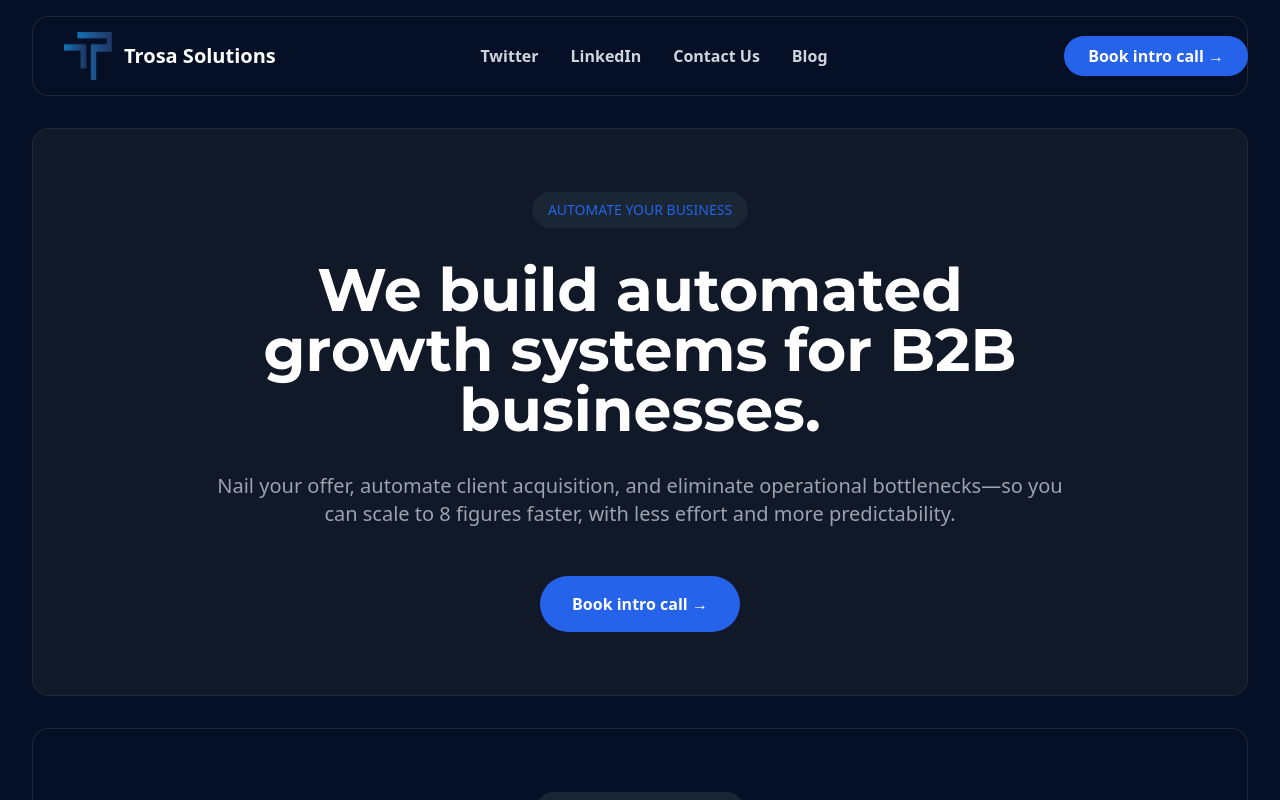
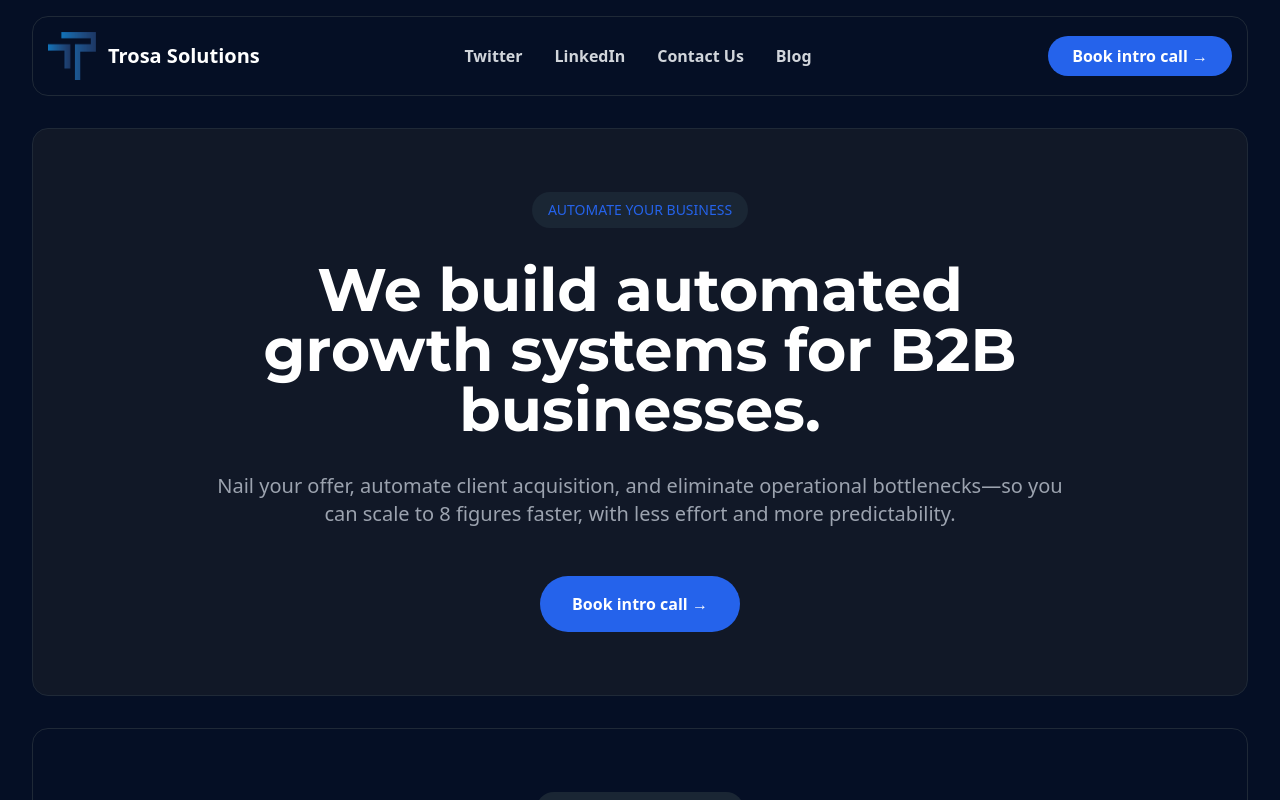
Before and after one commit to Xenttin/websitev2, a React (Vite) app: page / in a window 1280 px wide. Shown: the top 800 px of the page. Built offline with nearby package versions, Linux system fonts and the light colour scheme.

Commit message:
Update Home.tsx
Added mr-4 to button on nav and and ml-4 to trosa logo

```diff
--- a/src/pages/Home.tsx
+++ b/src/pages/Home.tsx
@@ -90,7 +90,7 @@ function Home() {
         <div className="absolute inset-x-8 inset-y-4 bg-[#050f25] border border-gray-800 rounded-2xl pointer-events-none"></div>
         <div className="relative max-w-[1400px] mx-auto">
           <div className="flex items-center h-20 mx-4">
-            <Link to="/" className="flex items-center ml-8">
+            <Link to="/" className="flex items-center ml-4">
               <img
                 src="/trosasologo.png"
                 alt="Trosa Logo"
@@ -142,7 +142,7 @@ function Home() {
             </div>
 
             {/* Book intro call button */}
-            <div className="hidden md:block ml-8">
+            <div className="hidden md:block ml-8 mr-4">
               <a
                 href="https://form.typeform.com/to/JeDggrzo"
                 target="_blank"
```
